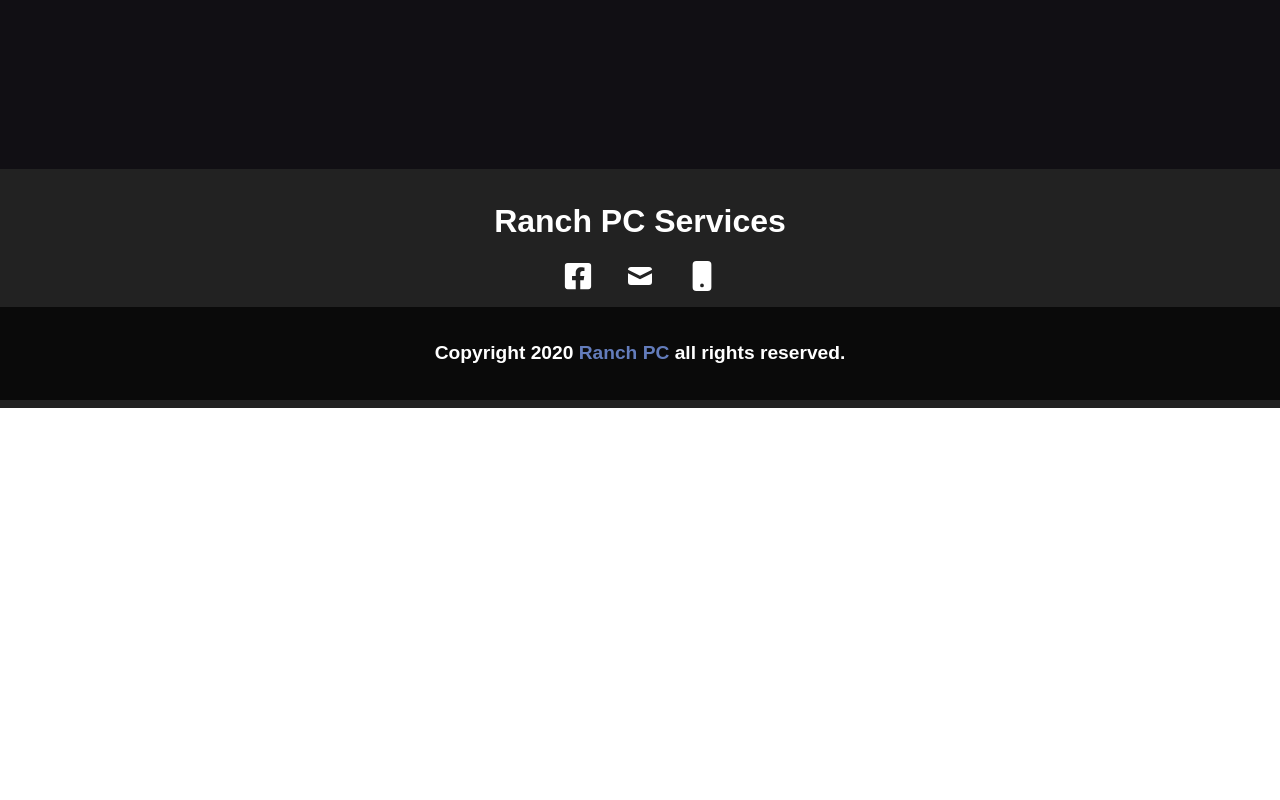
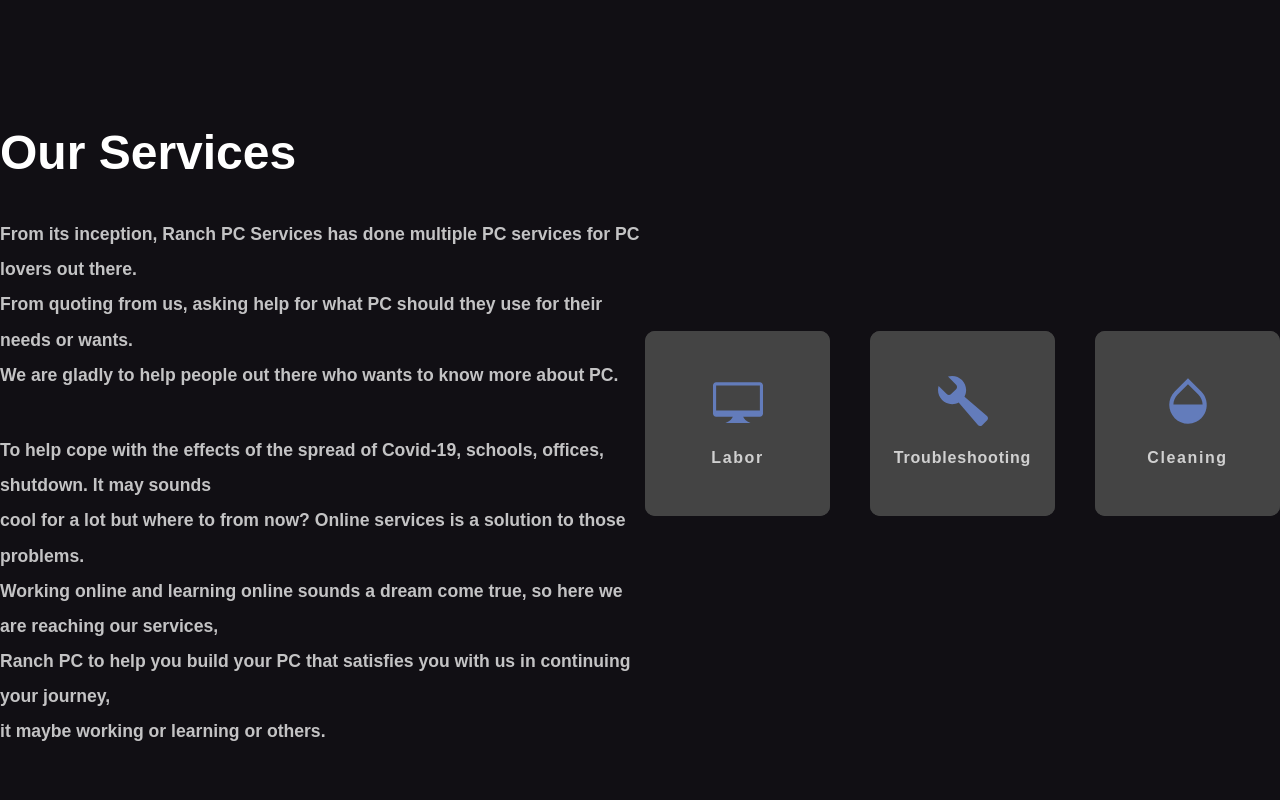
Before and after one commit to Ranch-PC-Services/ranchpc-client, a Next.js app: page / in a window 1280 px wide. Shown: the part 700-1500 px from the top of the page. Before the commit the page ends 1108 px from the top, so only its background shows below. Built offline with nearby package versions, Linux system fonts and the light colour scheme.

Commit message:
fixed services layout

```diff
--- a/components/Footer.jsx
+++ b/components/Footer.jsx
@@ -1,7 +1,7 @@
 // Icons
-import { FaFacebookSquare } from "react-icons/fa";
-import { HiMail } from "react-icons/hi";
-import { BsPhoneFill } from "react-icons/bs";
+import { FaFacebookSquare } from 'react-icons/fa';
+import { HiMail } from 'react-icons/hi';
+import { BsPhoneFill } from 'react-icons/bs';
 
 const Footer = () => {
   return (
--- a/components/Main.jsx
+++ b/components/Main.jsx
@@ -1,7 +1,13 @@
+import Services from './subComponents/main/Services';
+
 const Main = () => {
   return (
-    <div className="bg-[#110F14] h-[25vh] text-white font-bold">
-      Main
+    <div className="bg-[#110F14] text-white font-bold">
+
+      <Services />
+
+      <br /><br /><br /><br /><br /><br />
+
     </div>
   )
 }
--- a/components/Navbar.jsx
+++ b/components/Navbar.jsx
@@ -8,9 +8,9 @@ import logo from '../assets/images/logobg.png';
 
 // Icons
 import { GiHamburgerMenu } from 'react-icons/gi';
-import { IoIosClose } from "react-icons/io";
-import { BsGlobe } from "react-icons/bs";
-import { HiOutlineTruck } from "react-icons/hi";
+import { IoIosClose } from 'react-icons/io';
+import { BsGlobe } from 'react-icons/bs';
+import { HiOutlineTruck } from 'react-icons/hi';
 
 // Components
 import Header from './subComponents/Header';
--- a/components/subComponents/Header.jsx
+++ b/components/subComponents/Header.jsx
@@ -1,5 +1,5 @@
 // Components
-// import ParticlesComponent from '../common/ParticlesComponent';
+import ParticlesComponent from '../common/ParticlesComponent';
 
 // Images
 import Image from 'next/image';
--- a/components/subComponents/main/Services.jsx
+++ b/components/subComponents/main/Services.jsx
@@ -0,0 +1,49 @@
+// Icons
+import { GoDeviceDesktop } from 'react-icons/go';
+import { ImWrench } from 'react-icons/im'
+import { CgDropOpacity } from 'react-icons/cg';
+
+const Services = () => {
+  return (
+    <div className="services-container flex items-center justify-between w-full max-w-[110rem]">
+
+      <div className="services-container__left">
+        <div className="mt-40 flex flex-col gap-10">
+          <p className="text-5xl">Our Services</p>
+          <div className="flex flex-col gap-10 text-[1.1rem] leading-loose opacity-75">
+            <span>
+              From its inception, Ranch PC Services has done multiple PC services for PC lovers out there. <br />
+              From quoting from us, asking help for what PC should they use for their needs or wants. <br />
+              We are gladly to help people out there who wants to know more about PC.
+            </span>
+            <span>
+              To help cope with the effects of the spread of Covid-19, schools, offices, shutdown. It may sounds <br />
+              cool for a lot but where to from now? Online services is a solution to those problems. <br />
+              Working online and learning online sounds a dream come true, so here we are reaching our services, <br />
+              Ranch PC to help you build your PC that satisfies you with us in continuing your journey, <br />
+              it maybe working or learning or others.
+            </span>
+          </div>
+        </div>
+      </div>
+
+      <div className="services-container__right flex gap-10 mt-32">
+        <button type="button" className="button-glow hover:animate-pulse flex flex-col items-center justify-center gap-5 tracking-widest">
+          <GoDeviceDesktop color="#637cbb" fontSize={50} />
+          <span className="opacity-75">Labor</span>
+        </button>
+        <button type="button" className="button-glow hover:animate-pulse flex flex-col items-center justify-center gap-5 tracking-wider">
+          <ImWrench color="#637cbb" fontSize={50} />
+          <span className="opacity-75">Troubleshooting</span>
+        </button>
+        <button type="button" className="button-glow hover:animate-pulse flex flex-col items-center justify-center gap-5 tracking-widest">
+          <CgDropOpacity color="#637cbb" fontSize={50} />
+          <span className="opacity-75">Cleaning</span>
+        </button>
+      </div>
+
+    </div>
+  )
+}
+
+export default Services
--- a/styles/globals.css
+++ b/styles/globals.css
@@ -67,6 +67,70 @@ html {
   border-top-right-radius: 25%;
 }
 
+/* services */
+.services-container {
+  margin: 0 auto;
+}
+
+.button-glow {
+  border: none;
+  outline: none;
+  background: #444;
+  width: 185px;
+  height: 185px;
+  cursor: default;
+  position: relative;
+  z-index: 0;
+  border-radius: 10px;
+}
+
+.button-glow:before {
+  content: '';
+  background: linear-gradient(45deg, #ff0000, #ff7300, #fffb00, #48ff00, #00ffd5, #002bff, #7a00ff, #ff00c8, #ff0000);
+  position: absolute;
+  top: -2px;
+  left: -2px;
+  background-size: 400%;
+  z-index: -1;
+  filter: blur(5px);
+  width: calc(100% + 4px);
+  height: calc(100% + 4px);
+  animation: glowing 20s linear infinite;
+  opacity: 0;
+  transition: opacity .3s ease-in-out;
+  border-radius: 10px;
+}
+
+.button-glow:hover:before {
+  opacity: 1;
+}
+
+.button-glow:after {
+  z-index: -1;
+  content: '';
+  position: absolute;
+  width: 100%;
+  height: 100%;
+  background: #444;
+  left: 0;
+  top: 0;
+  border-radius: 10px;
+}
+
+@keyframes glowing {
+  0% {
+    background-position: 0 0;
+  }
+
+  50% {
+    background-position: 400% 0;
+  }
+
+  100% {
+    background-position: 0 0;
+  }
+}
+
 /* footer */
 .footer-container {
   padding: 0.5rem 0;
```
